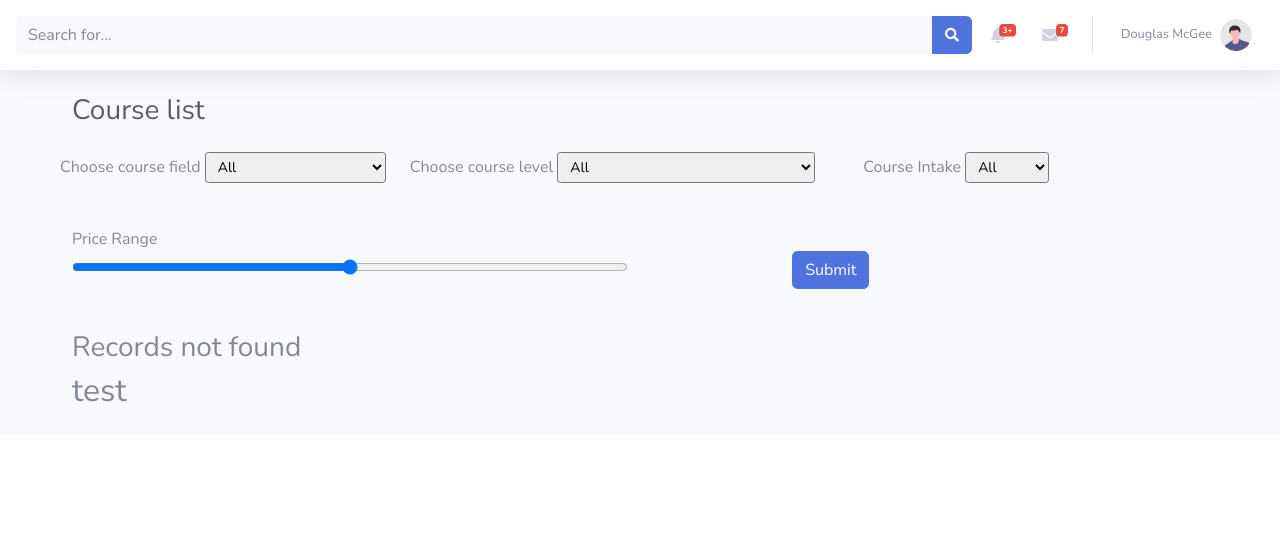
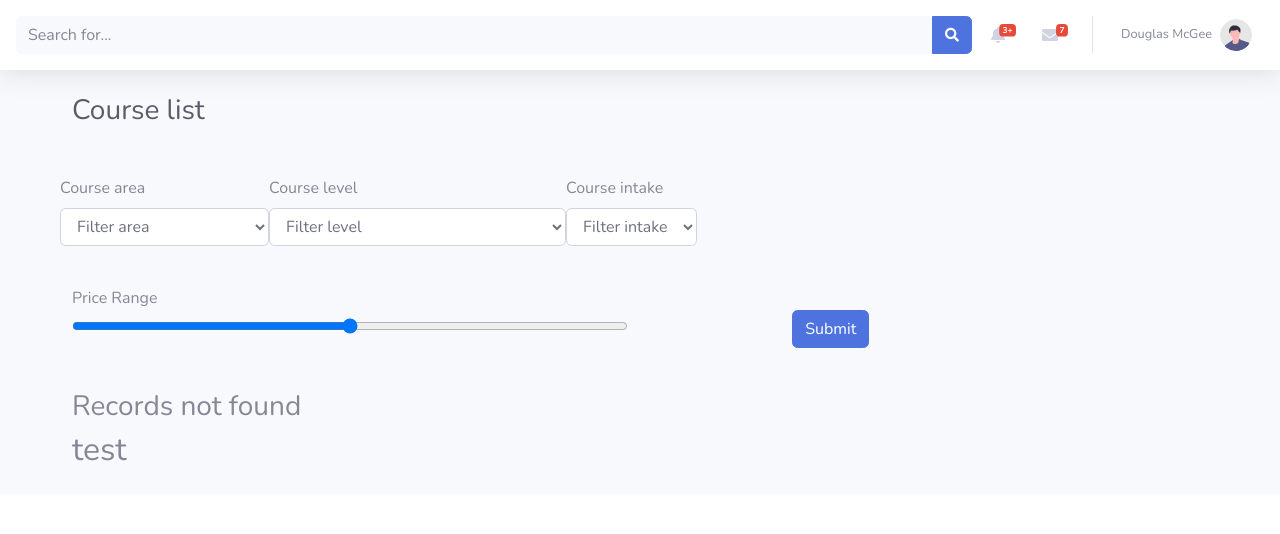
Before and after one commit to yongqian0437/PhoneBook, a CodeIgniter app: page /ijees/index.php/external/courses/index in a window 1280 px wide. Shown: the top 534 px of the page. Run offline with CodeIgniter, Linux system fonts and the light colour scheme; data that the repository does not hold is empty.

Commit message:
course filter

```diff
--- a/application/controllers/external/Courses.php
+++ b/application/controllers/external/Courses.php
@@ -62,10 +62,11 @@ class Courses extends CI_Controller
 	public function course_filter()
 	{
 
-		$course_area = $this->input->post('course_area');
-		$course_level = $this->input->post('course_level');
+		$course_area = $this->input->post('course_areaid');
+		$course_level = $this->input->post('course_levelid');
 		/* $course_fee = $this->input->post('course_fee'); */
-		$course_intake = $this->input->post('course_intake');
+		$course_intake = $this->input->post('course_intakeid');
+		echo $course_area;
 
 		$data['course_data'] = $this->courses_model->filter_course($course_area, $course_level, $course_intake);
 		$this->load->view('external/courses_view', $data);
--- a/application/models/courses_model.php
+++ b/application/models/courses_model.php
@@ -67,6 +67,7 @@ class courses_model extends CI_Model
             $this->db->where('course_intake', $course_intake);
         }
         $query = $this->db->get('courses')->result();
+        echo $course_area;
 
         if ($query->num_rows() > 0) {
             return $query;
--- a/application/views/external/courses_view.php
+++ b/application/views/external/courses_view.php
@@ -209,28 +209,28 @@
                     <div class="col-12 mb-4 px-5">
                         <form method="post" name="filter" action="<?php echo base_url() . 'external/Courses/course_filter' ?>">
                             <div class="row">
-                                <div class="form-group">
-                                    <label for="course_area">Choose course field</label>
-                                    <select class="form-control-sm" id="course_area">
-                                        <option>All</option>
-                                        <option>IT & Computer Science</option>
-                                        <option>Health Science</option>
+                                <div class="form-group"><br>
+                                    <label for="course_area">Course area</label><br>
+                                    <select name="course_areaid" id="filter_1" class="form-control form-select form-select-lg">
+                                        <option value="" selected disabled>Filter area</option>
+                                        <option value="IT & Computer Science">IT & Computer Science</option>
+                                        <option value="Health Science">Health Science</option>
                                     </select>
                                 </div>
-                                <div class="form-group px-4">
-                                    <label for="course_level">Choose course level</label>
-                                    <select class="form-control-sm" id="course_level">
-                                        <option>All</option>
-                                        <option>Bachelor Degree / Honours Degree</option>
-                                        <option>Foundation Studies</option>
+                                <div class="form-group"><br>
+                                    <label for="course_level">Course level</label><br>
+                                    <select name="course_levelid" id="filter_2" class="form-control form-select form-select-lg">
+                                        <option value="" selected disabled>Filter level</option>
+                                        <option value="Bachelor Degree / Honours Degree">Bachelor Degree / Honours Degree</option>
+                                        <option value="Foundation Studies">Foundation</option>
                                     </select>
                                 </div>
-                                <div class="form-group px-4">
-                                    <label for="course_intake">Course Intake</label>
-                                    <select class="form-control-sm" id="course_intake">
-                                        <option>All</option>
-                                        <option>July</option>
-                                        <option>August</option>
+                                <div class="form-group"><br>
+                                    <label for="course_intake">Course intake</label><br>
+                                    <select name="course_intakeid" id="filter_3" class="form-control form-select form-select-lg">
+                                        <option value="" selected disabled>Filter intake</option>
+                                        <option value="July 2021">July</option>
+                                        <option value="Aug 2021">August</option>
                                     </select>
                                 </div>
                             </div>
```
